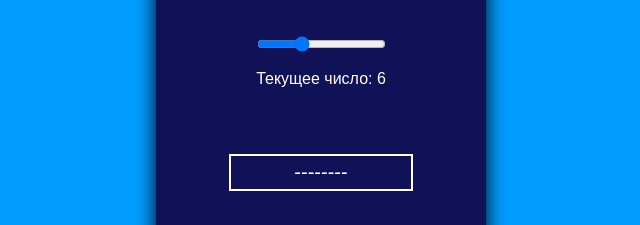
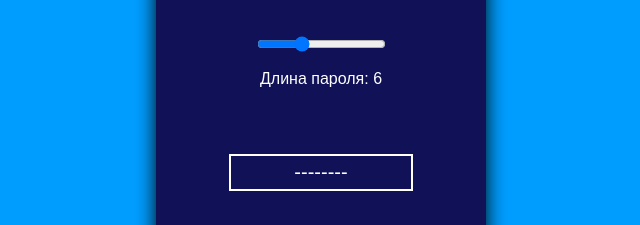
Before and after one commit to muvahhid-001/generate-pass, a plain HTML site: page index.html in a window 1280 px wide. Shown: the part 136-361 px from the top of the page, 319-959 px from the left. Drawn offline with Linux system fonts and the light colour scheme.

Commit message:
Update index.html

```diff
--- a/index.html
+++ b/index.html
@@ -70,7 +70,7 @@
       <div class="container">
         <h1 class="head-text">Генератор пароля</h1>
         <input type="range" id="slider" min="3" max="12" value="6" />
-        <p>Текущее число: <span id="number" class="number">6</span></p>
+        <p>Длина пароля: <span id="number" class="number">6</span></p>
         <h2 class="password-text">--------</h2>
         <button class="generate-bt">GENERATE</button>
       </div>
```
